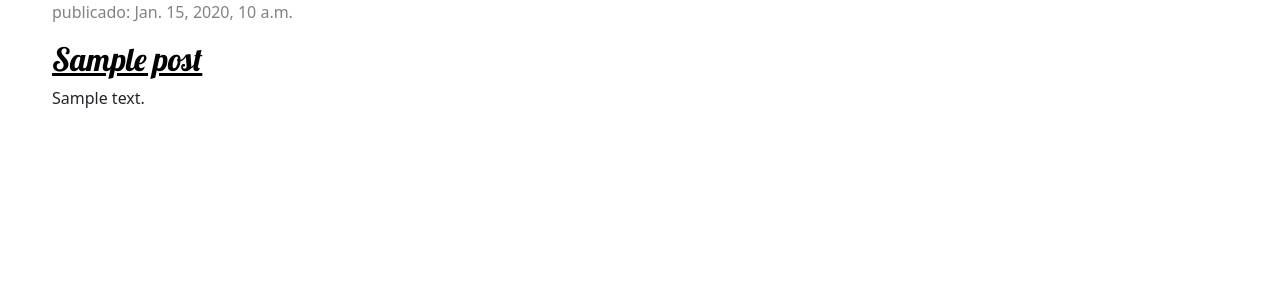
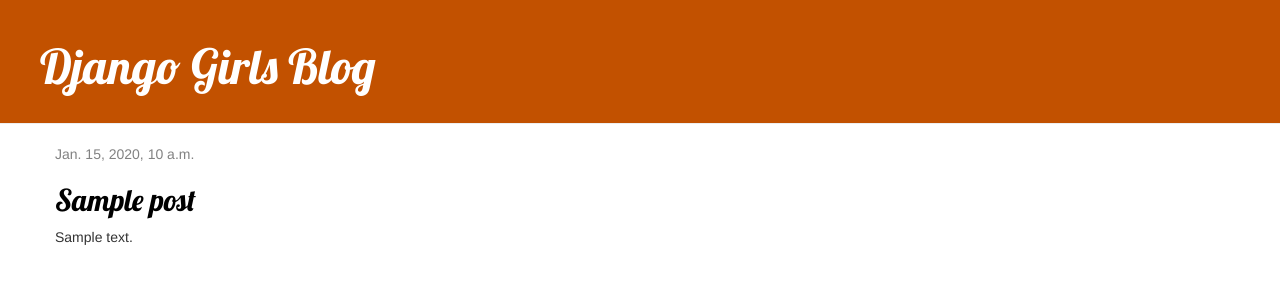
Before and after one commit to sofi131/proyecto_django, a Django app: page / in a window 1280 px wide. Shown: the top 300 px of the page. Run offline with Django 3.2, Linux system fonts and the light colour scheme; tables that the repository leaves empty hold one stand-in row (values such as "Sample post"); some libraries are stand-ins or nearby versions.

Commit message:
Poniendo base.html

```diff
--- /dev/null
+++ b/blog/templates/blog/base.html
@@ -0,0 +1,31 @@
+{% load static %}
+<html>
+    <head>
+        <title>Django Girls blog</title>
+        <link rel="stylesheet" href="//maxcdn.bootstrapcdn.com/bootstrap/3.2.0/css/bootstrap.min.css">
+        <link rel="stylesheet" href="//maxcdn.bootstrapcdn.com/bootstrap/3.2.0/css/bootstrap-theme.min.css">
+        <link href='//fonts.googleapis.com/css?family=Lobster&subset=latin,latin-ext' rel='stylesheet' type='text/css'>
+        <link rel="stylesheet" href="{% static 'css/blog.css' %}">
+    </head>
+    <body>
+        <div class="page-header">
+            <h1><a href="/">Django Girls Blog</a></h1>
+        </div>
+
+        <div class="content container">
+            <div class="row">
+                <div class="col-md-8">
+                {% for post in posts %}
+                    <div class="post">
+                        <div class="date">
+                            {{ post.published_date }}
+                        </div>
+                        <h2><a href="">{{ post.title }}</a></h2>
+                        <p>{{ post.text|linebreaksbr }}</p>
+                    </div>
+                {% endfor %}
+                </div>
+            </div>
+        </div>
+    </body>
+</html>
--- a/blog/templates/blog/post_list.html
+++ b/blog/templates/blog/post_list.html
@@ -1,28 +1,13 @@
-{% load static %}
-<html>
-<head>
-    <title>Django Girls blog</title>
-    <link rel="stylesheet" href="{% static 'css/bootstrap.min.css' %}">
-    <link rel="stylesheet" href="{% static 'css/bootstrap-theme.min.css' %}">
-    <link href="//fonts.googleapis.com/css?family=Lobster&subset=latin,latin-ext" rel="stylesheet" type="text/css">
-    <link rel="stylesheet" href="{% static 'css/blog.css' %}">
-</head>
-<body>
-    <div class="content container">
-        <div class="row">
-            <div class="col-md-8">
+{% extends 'blog/base.html' %}
+
+{% block content %}
     {% for post in posts %}
         <div class="post">
             <div class="date">
-                            <p>publicado: {{ post.published_date }}</p>
+                {{ post.published_date }}
             </div>
             <h2><a href="">{{ post.title }}</a></h2>
             <p>{{ post.text|linebreaksbr }}</p>
         </div>
     {% endfor %}
-            </div>
-        </div>
-    </div>
-
-</body>
-</html>
+{% endblock %}
```
Lines whose indentation alone changed are shown as unchanged.
